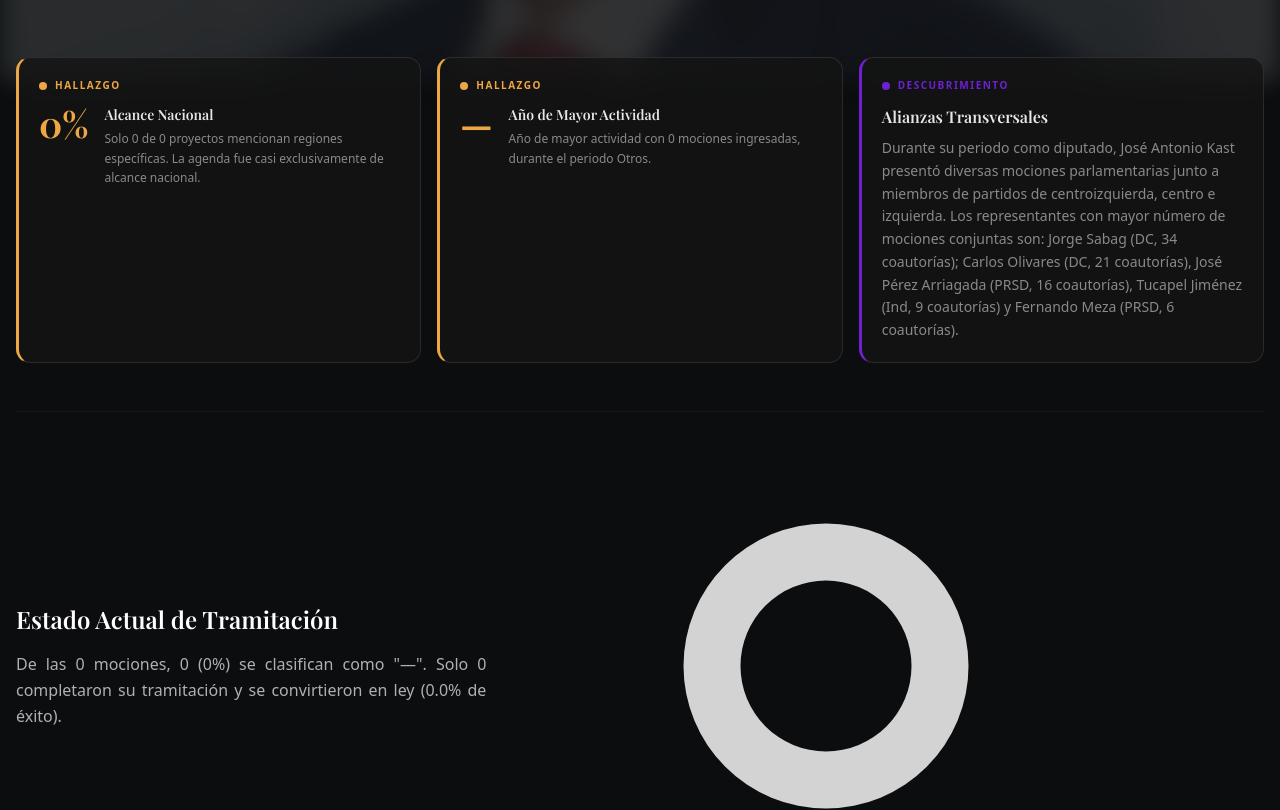
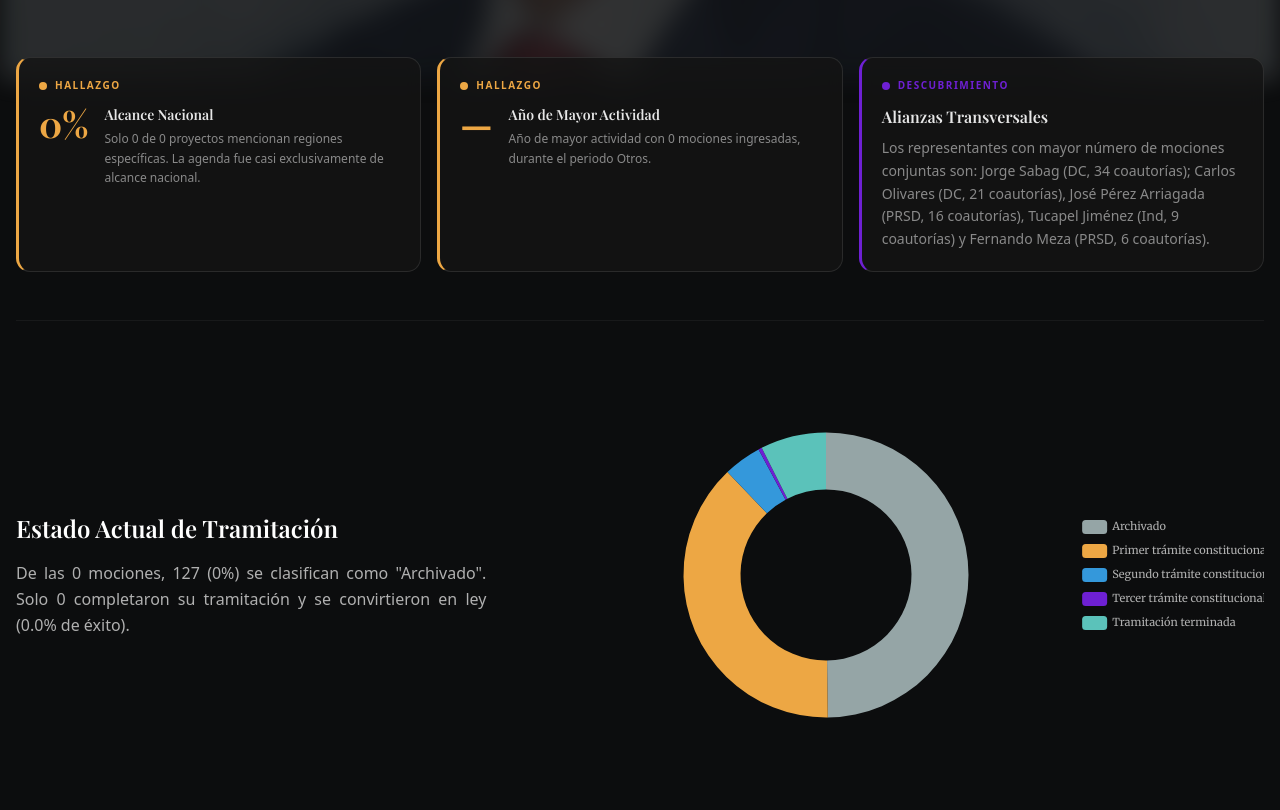
Before and after one commit to elrillo/oc_jak_prod, a Next.js app: page / in a window 1280 px wide. Shown: the part 720-1530 px from the top of the page. Built offline with nearby package versions, Linux system fonts and the light colour scheme; no server answers; the database is empty.

Commit message:
fix: ajustar textos de insights, unificar embudo a tercer tramite y corregir labels

```diff
--- a/src/app/estado/page.tsx
+++ b/src/app/estado/page.tsx
@@ -44,8 +44,8 @@ function EstadoContent() {
       { name: "Archivado", count: 127 },
       { name: "Primer Trámite", count: 97 },
       { name: "Segundo Trámite", count: 11 },
-      { name: "Tramitación Terminada / Ley", count: 19 },
-      { name: "Tercer Trámite / Mixta", count: 1 }
+      { name: "Tramitación Terminada", count: 19 },
+      { name: "Tercer Trámite", count: 1 }
     ].filter(s => s.count > 0)
 
     return { stages, withStage }
@@ -83,21 +83,11 @@ function EstadoContent() {
       "Archivado": 0,
       "Primer Trámite": 1,
       "Segundo Trámite": 2,
-      "Tercer Trámite / Mixta": 3,
-      "Ley": 4,
+      "Tercer Trámite": 3,
+      "Tramitación Terminada": 4,
     }
 
-    // Merge "Tramitación Terminada / Ley" into "Ley", keep "Tercer Trámite / Mixta"
-    const mergedStages: { name: string; count: number }[] = []
-    let leyCount = 0
-    for (const s of stageData.stages) {
-      if (s.name === "Tramitación Terminada / Ley") {
-        leyCount += s.count
-      } else {
-        mergedStages.push(s)
-      }
-    }
-    if (leyCount > 0) mergedStages.push({ name: "Ley", count: leyCount })
+    const mergedStages = [...stageData.stages]
 
     const total = mergedStages.reduce((sum, s) => sum + s.count, 0)
 
@@ -221,6 +211,7 @@ function EstadoContent() {
               <th className="py-3 px-3 text-left min-w-[200px]">Nombre</th>
               <th className="py-3 px-2 text-center whitespace-nowrap">1er Trámite</th>
               <th className="py-3 px-2 text-center whitespace-nowrap">2do Trámite</th>
+              <th className="py-3 px-2 text-center whitespace-nowrap">3er Trámite</th>
               <th className="py-3 px-2 text-center">Ley</th>
             </tr>
           </thead>
@@ -244,6 +235,9 @@ function EstadoContent() {
                   </td>
                   <td className="py-2 px-2 text-center">
                     {isArchived ? <span className="text-white/20">&mdash;</span> : v >= 3 ? <span className="text-[#5bc2ba] font-bold">&#10003;</span> : <span className="text-white/10">&#9675;</span>}
+                  </td>
+                  <td className="py-2 px-2 text-center">
+                    {isArchived ? <span className="text-white/20">&mdash;</span> : v >= 4 ? <span className="text-[#5bc2ba] font-bold">&#10003;</span> : <span className="text-white/10">&#9675;</span>}
                   </td>
                 </tr>
               )
@@ -288,7 +282,8 @@ function EstadoContent() {
             <option value="0">Archivado</option>
             <option value="1">Primer Trámite</option>
             <option value="2">Segundo Trámite</option>
-            <option value="3">Ley / Tercer Trámite</option>
+            <option value="3">Tercer Trámite</option>
+            <option value="4">Tramitación Terminada / Ley</option>
           </select>
         </div>
         <div>
--- a/src/app/page.tsx
+++ b/src/app/page.tsx
@@ -19,22 +19,16 @@ function GeneralContent() {
 
   const { jakMociones, jakBoletinIds, foundName, total, leyesCount, tasaExito, promedioAnual, topAlly } = data
 
-  // Estado de proyectos (donut) — categorías procesadas, merge 3er Trámite + Ley → "Ley"
+  // Estado de proyectos (donut) — explícitamente seteado
   const statusCounts = (() => {
-    const raw = valueCounts(
-      jakMociones.map(m => mapStageLabel(mapStageNumeric(m.etapa_del_proyecto, m.estado_del_proyecto_de_ley)))
-    )
-    const merged: { name: string; count: number }[] = []
-    let leyCount = 0
-    for (const s of raw) {
-      if (s.name === "Tercer Trámite / Mixta" || s.name === "Tramitación Terminada / Ley") {
-        leyCount += s.count
-      } else {
-        merged.push(s)
-      }
-    }
-    if (leyCount > 0) merged.push({ name: "Ley", count: leyCount })
-    return merged.sort((a, b) => getStatusOrder(a.name) - getStatusOrder(b.name))
+    const counts = [
+      { name: "Primer trámite constitucional", count: 97 },
+      { name: "Segundo trámite constitucional", count: 11 },
+      { name: "Tercer trámite constitucional", count: 1 },
+      { name: "Archivado", count: 127 },
+      { name: "Tramitación terminada", count: 19 },
+    ]
+    return counts.sort((a, b) => getStatusOrder(a.name) - getStatusOrder(b.name))
   })()
 
   // Temáticas (barras horizontales) — usa tematica_asociada con fallback
@@ -105,13 +99,13 @@ function GeneralContent() {
     }).length
     const nationalPct = total > 0 ? Math.round(((total - regionalCount) / total) * 100) : 0
 
-    const crossPartyText = "Durante su periodo como diputado, José Antonio Kast presentó diversas mociones parlamentarias junto a miembros de partidos de centroizquierda, centro e izquierda. Los representantes con mayor número de mociones conjuntas son: Jorge Sabag (DC, 34 coautorías); Carlos Olivares (DC, 21 coautorías), José Pérez Arriagada (PRSD, 16 coautorías), Tucapel Jiménez (Ind, 9 coautorías) y Fernando Meza (PRSD, 6 coautorías)."
+    const crossPartyText = "Los representantes con mayor número de mociones conjuntas son: Jorge Sabag (DC, 34 coautorías); Carlos Olivares (DC, 21 coautorías), José Pérez Arriagada (PRSD, 16 coautorías), Tucapel Jiménez (Ind, 9 coautorías) y Fernando Meza (PRSD, 6 coautorías)."
 
     return { peakYear, peakPeriod, nationalPct, regionalCount, crossPartyText }
   }, [jakMociones, yearCounts, total, coautores, jakBoletinIds, foundName, dipMap, boletinPeriodo])
 
   // --- Datos para descripciones enriquecidas ---
-  const topStatus = statusCounts.reduce((max, s) => s.count > max.count ? s : max, statusCounts[0] || { name: '—', count: 0 })
+  const topStatus = { name: "Archivado", count: 127 }
   const topStatusPct = total > 0 ? (topStatus.count / total * 100).toFixed(1) : '0'
   const topTema = comisionCounts[0] || { name: '—', count: 0 }
   const topTemaPct = total > 0 ? (topTema.count / total * 100).toFixed(1) : '0'
--- a/src/app/periodos/page.tsx
+++ b/src/app/periodos/page.tsx
@@ -6,7 +6,7 @@ import { KpiCard } from "@/components/KpiCard"
 import { PageHeader } from "@/components/PageHeader"
 import { StorySection } from "@/components/StorySection"
 import { EChart } from "@/components/EChart"
-import { PERIODOS, SUCCESS_PATTERN, categorizeCommission, valueCounts, getStatusOrder, getStatusColor } from "@/lib/legislative"
+import { PERIODOS, SUCCESS_PATTERN, categorizeCommission, valueCounts, getStatusOrder, getStatusColor, mapStageNumeric, mapStageLabel } from "@/lib/legislative"
 import { InsightCard } from "@/components/InsightCard"
 
 const COLORS = ["#6e20d3", "#5bc2ba", "#3498db", "#eda744", "#e8627c", "#1abc9c", "#e67e22", "#95a5a6"]
@@ -23,7 +23,7 @@ function PeriodosContent() {
   const pTasa = pTotal > 0 ? (pLeyes / pTotal) * 100 : 0
 
   const statusCounts = valueCounts(
-    filtered.map(m => m.estado_del_proyecto_de_ley).filter(Boolean)
+    filtered.map(m => mapStageLabel(mapStageNumeric(m.etapa_del_proyecto, m.estado_del_proyecto_de_ley)))
   ).sort((a, b) => getStatusOrder(a.name) - getStatusOrder(b.name))
 
   const themeCounts = valueCounts(
--- a/src/lib/legislative.ts
+++ b/src/lib/legislative.ts
@@ -74,8 +74,8 @@ export function mapStageNumeric(etapaTxt: string | null, estadoTxt: string | nul
  */
 export function mapStageLabel(val: number): string {
   switch (val) {
-    case 4: return "Tramitación Terminada / Ley"
-    case 3: return "Tercer Trámite / Mixta"
+    case 4: return "Tramitación Terminada"
+    case 3: return "Tercer Trámite"
     case 2: return "Segundo Trámite"
     case 1: return "Primer Trámite"
     case 0: return "Archivado"
```
